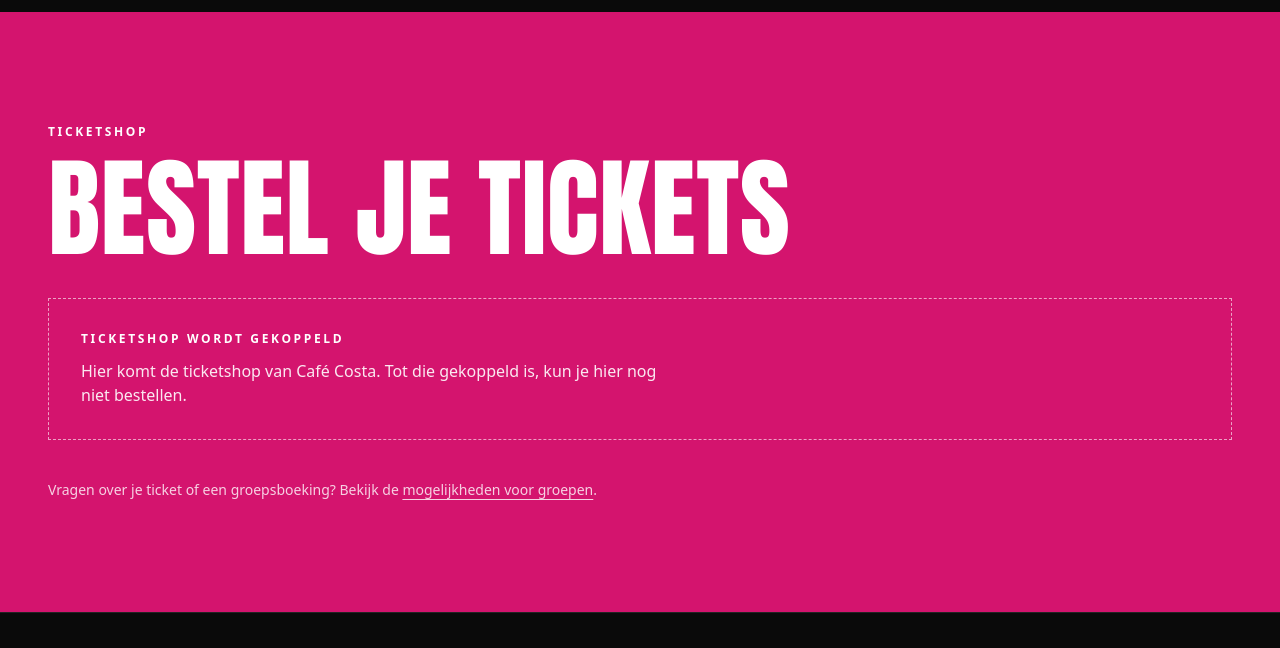
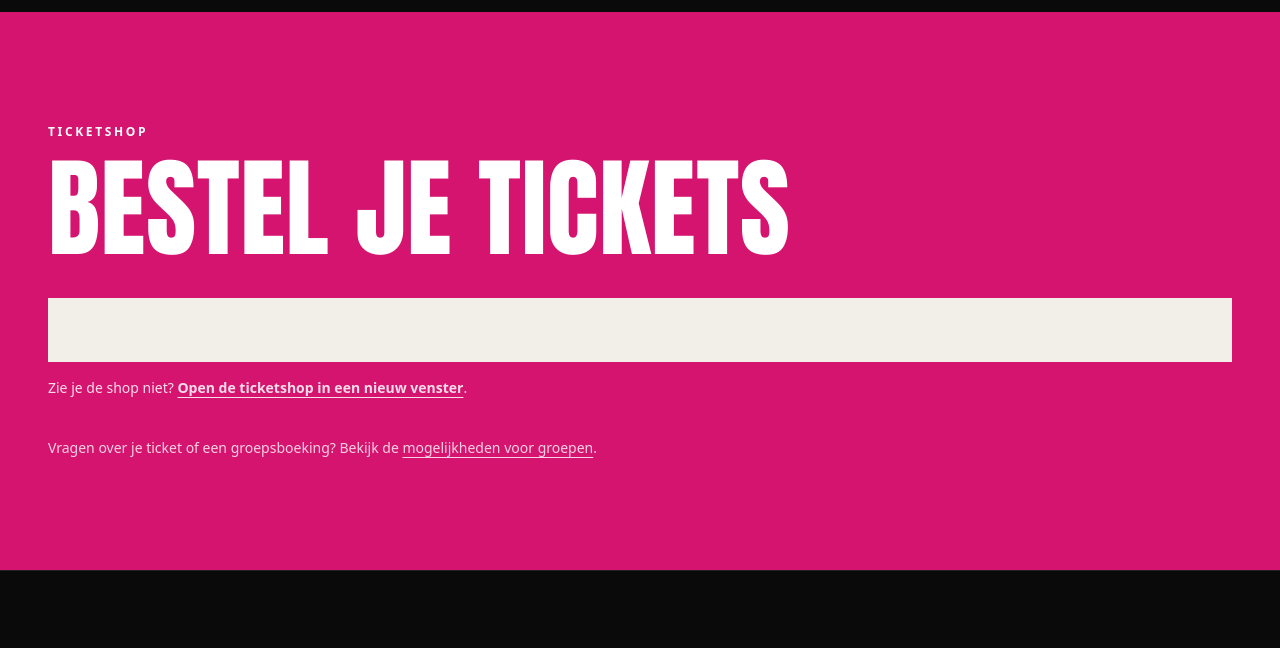
Before and after one commit to Mitchroelchatbot/CafeCosta, an Astro site: page /tickets in a window 1280 px wide. Shown: the part 1571-2219 px from the top of the page. Built offline with nearby package versions, Linux system fonts and the light colour scheme; Astro itself is replaced by a stand-in of ours.

Commit message:
Ticketshop gekoppeld: Ticketapp-embed op /tickets
De embedcode van Ticketapp (shop rqxfy) staat in src/data/tickets.json
en wordt letterlijk op /tickets geplaatst; de "wordt gekoppeld"-melding
is daarmee weg. Daaronder staat de directe shoplink als reserve voor
als het script niet laadt.

Co-Authored-By: Claude Opus 5.5 <noreply@anthropic.com>
Claude-Session: https://claude.ai/code/session_0155Wbw6SYGCQJm5e5PC3SZs

```diff
--- a/src/data/tickets.json
+++ b/src/data/tickets.json
@@ -7,6 +7,6 @@
     "  shopUrl:   een directe link naar je ticketshop — dan verschijnt er een grote 'Bestel tickets'-knop.",
     "Zolang beide null zijn, staat er op /tickets een duidelijke 'shop wordt gekoppeld'-melding. NIET live zetten zo."
   ],
-  "shopEmbed": null,
-  "shopUrl": null
+  "shopEmbed": "<div data-shop-url='https://shop.ticketapp.com/rqxfy'></div>\n<script src='https://shop.ticketapp.com/js/integration.js'></script>",
+  "shopUrl": "https://shop.ticketapp.com/rqxfy"
 }
--- a/src/pages/tickets.astro
+++ b/src/pages/tickets.astro
@@ -92,13 +92,21 @@ const shopGekoppeld = Boolean(shopEmbed || shopUrl);
       <p class="eyebrow">Ticketshop</p>
       <h2 class="display display-xl mt-5">Bestel je tickets</h2>
 
-      {shopUrl && (
+      {/* Alleen een shoplink: grote knop. Embed + shoplink: de shop staat hier, de link is de reserve als het script niet laadt. */}
+      {shopUrl && !shopEmbed && (
         <a href={shopUrl} target="_blank" rel="noopener" class="btn-primary mt-8 !bg-ink hover:!bg-ink-2">
           Naar de ticketshop
         </a>
       )}
 
       {shopEmbed && <div class="mt-10 bg-paper p-4 text-ink sm:p-8" set:html={shopEmbed} />}
+
+      {shopEmbed && shopUrl && (
+        <p class="mt-4 text-sm text-white/85">
+          Zie je de shop niet?
+          <a href={shopUrl} target="_blank" rel="noopener" class="font-semibold underline underline-offset-4">Open de ticketshop in een nieuw venster</a>.
+        </p>
+      )}
 
       {
         !shopGekoppeld && (
```
